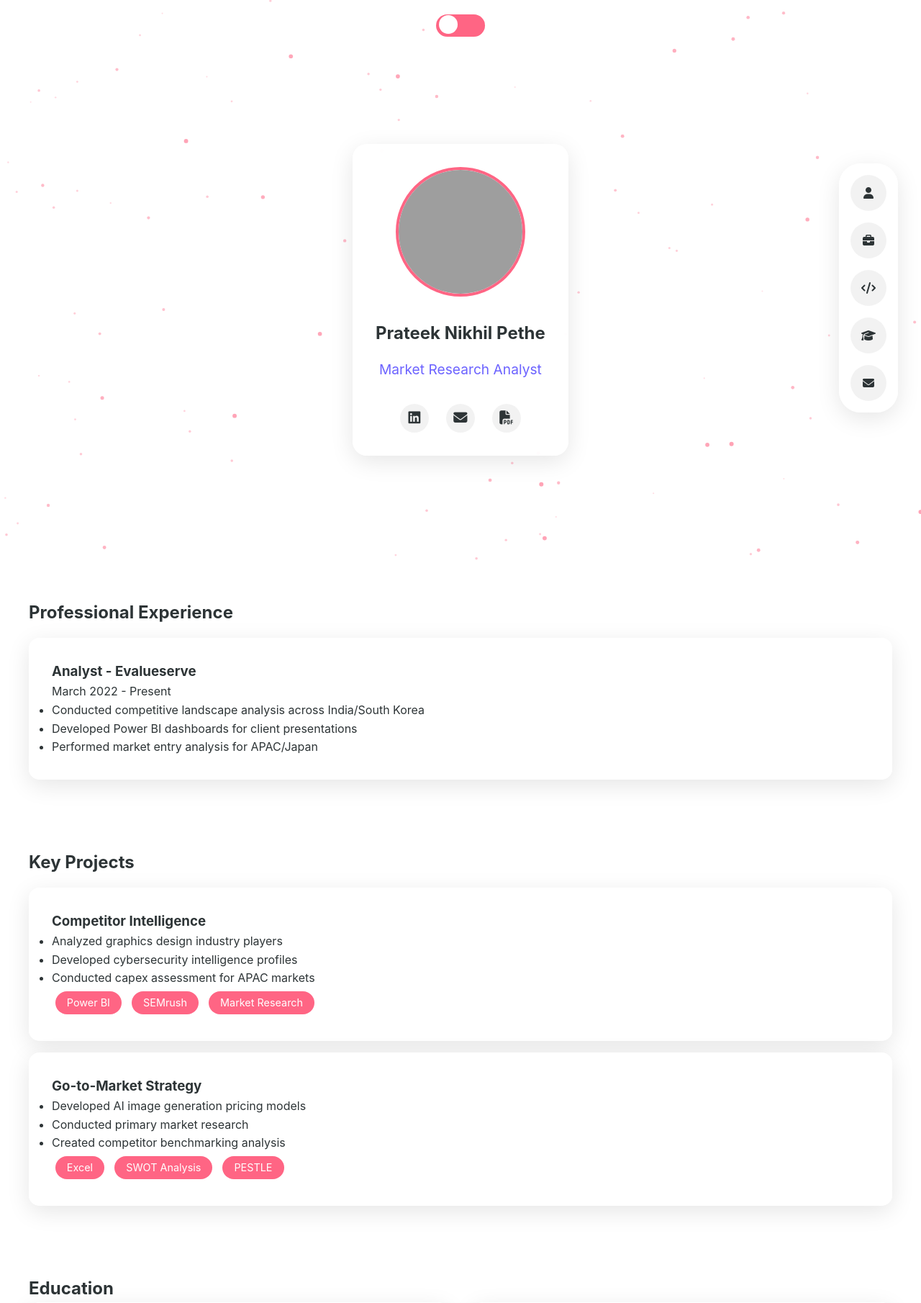
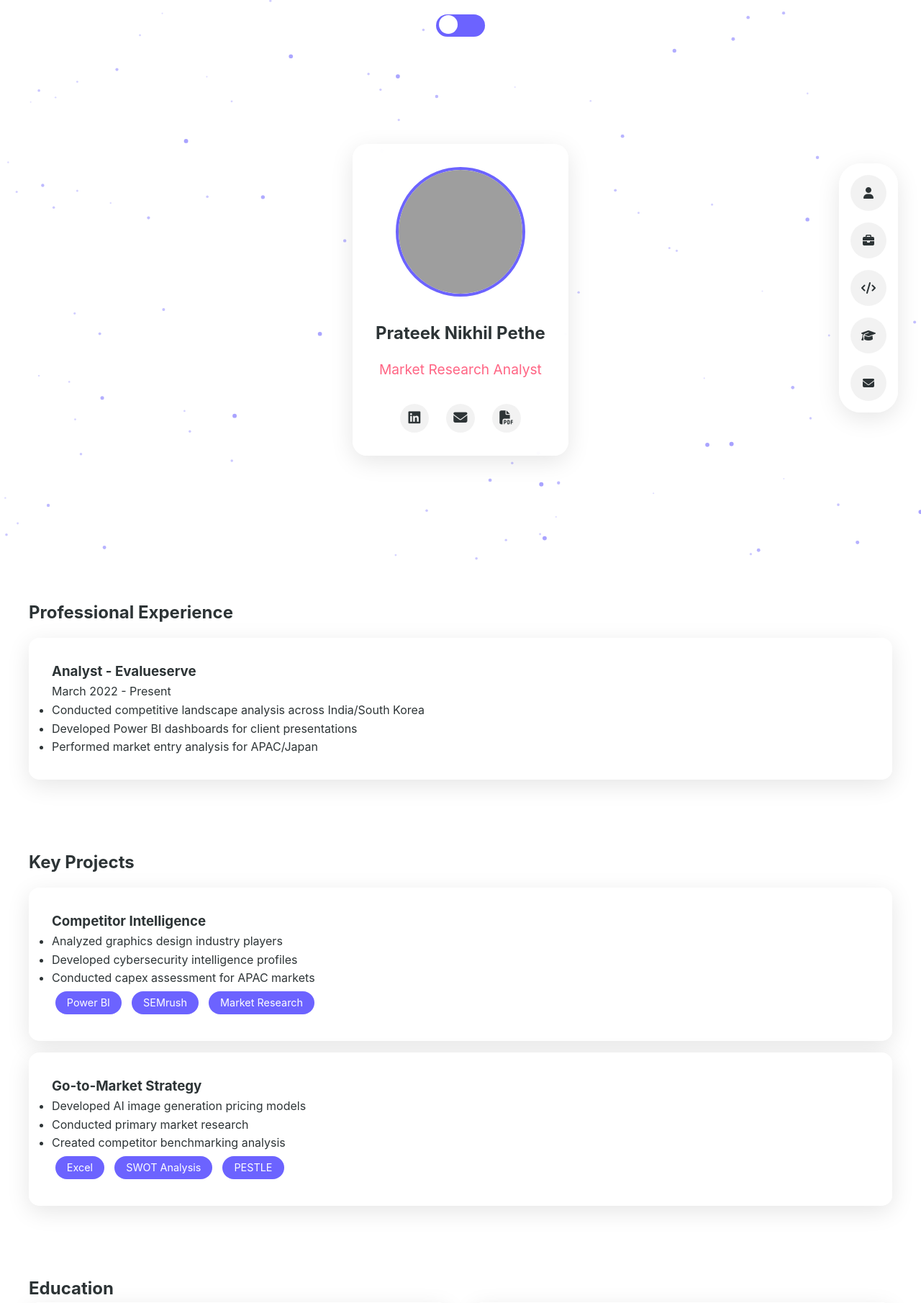
Before and after one commit to PrateekPethe/prateekpethe.github.io, a PHP site: page / in a window 1280 px wide. Shown: the top 1810 px of the page at 72% size. Run offline with PHP 8.4, Linux system fonts and the light colour scheme; some libraries are stand-ins or nearby versions; grey boxes are pictures that could not be loaded.

Commit message:
Update main.css

```diff
--- a/styles/main.css
+++ b/styles/main.css
@@ -1,6 +1,6 @@
 :root {
-    --primary: #FF6584;
-    --secondary: #6C63FF;
+    --primary: #6C63FF;
+    --secondary: #FF6584;
     --particle-color: var(--primary);
     --accent: #2EC4B6;
     --text: #2d3436;
```
